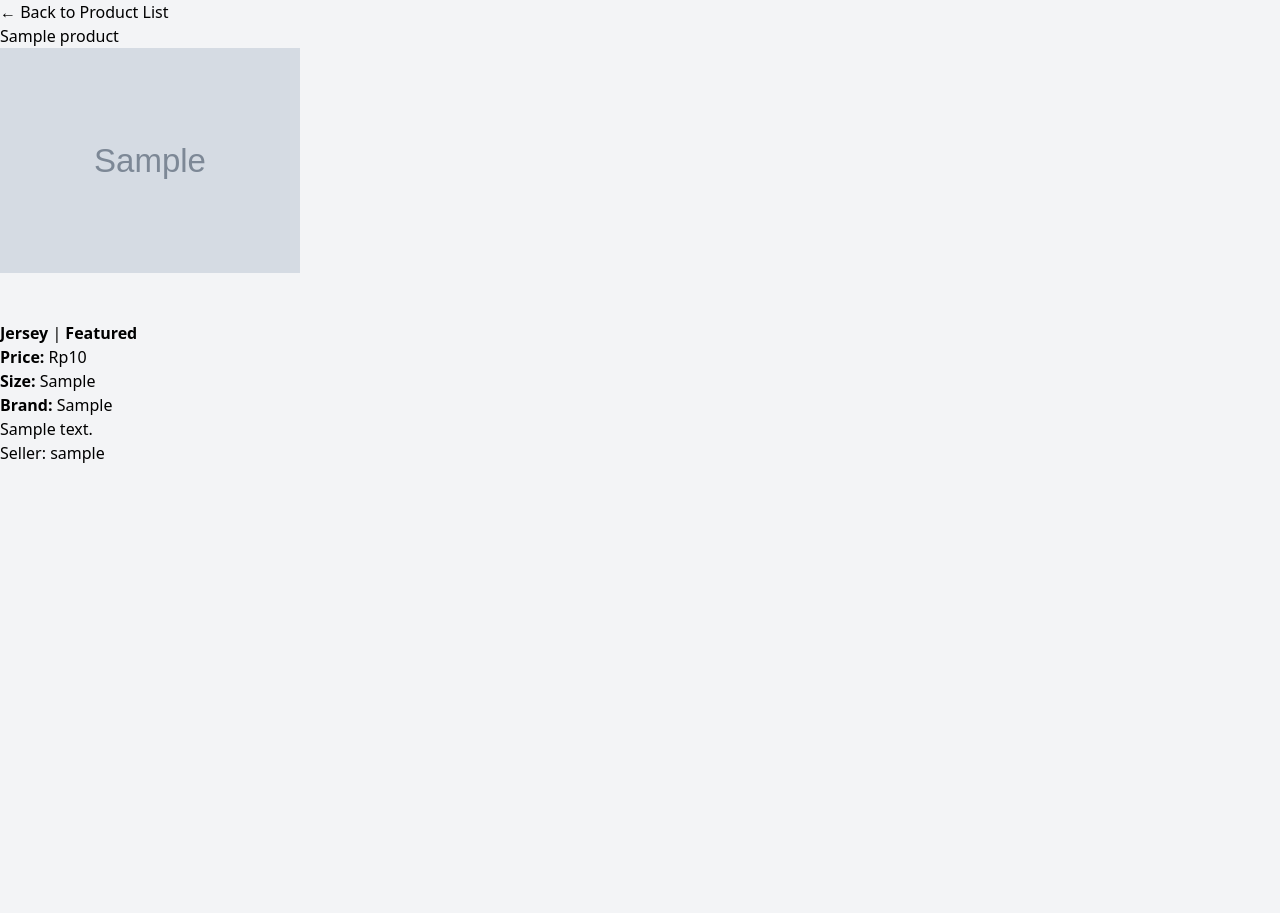
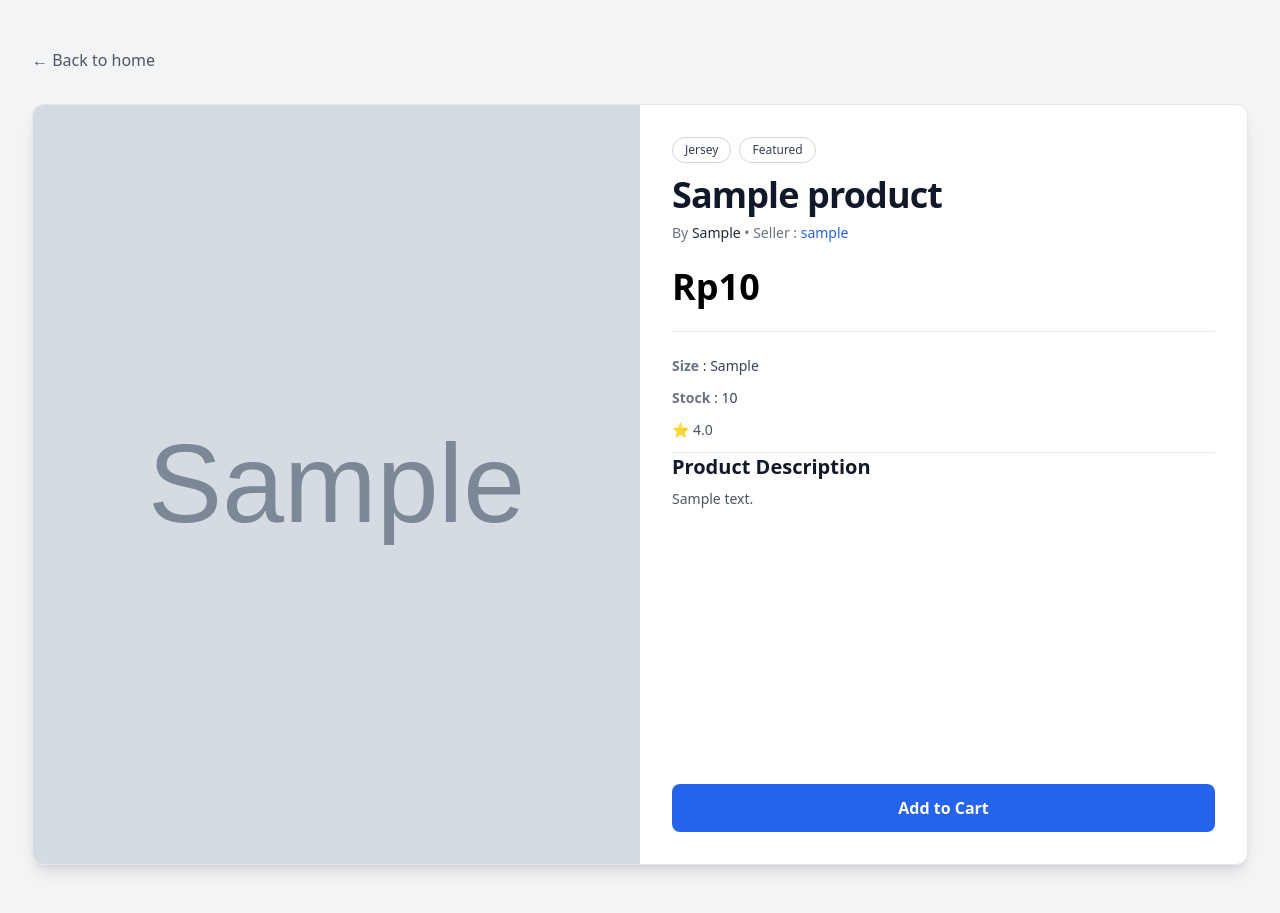
Before and after one commit to namarabigail/goalden-shop, a Django app: page /product/1/ in a window 1280 px wide. Before the commit the page ends 463 px from the top, so only its background shows below. Run offline with Django 5.2, Linux system fonts and the light colour scheme; a user stored in the database is signed in; tables that the repository leaves empty hold one stand-in row (values such as "Sample post"); grey boxes marked "Sample" are stand-in pictures; some libraries are stand-ins or nearby versions.

Commit message:
Fixeed Design Web

```diff
--- a/main/templates/products_detail.html
+++ b/main/templates/products_detail.html
@@ -1,30 +1,88 @@
 {% extends 'base.html' %}
+{% load static %}
+
+{% block meta %}
+<title>{{ product.name }} - Goaldenshop</title>
+{% endblock meta %}
+
 {% block content %}
-<p><a href="{% url 'main:show_main' %}"><button>← Back to Product List</button></a></p>
+<div class="bg-gray-100 w-full min-h-screen font-sans">
+    <div class="max-w-7xl mx-auto px-4 sm:px-6 lg:px-8 py-12">
 
-<h1>{{ product.name }}</h1>
+        <div class="mb-8">
+           <a href="{% url 'main:show_main' %}" class="text-gray-600 hover:text-gray-900 font-medium transition-colors">
+                ← Back to home
+            </a>
+        </div>
 
-{% if product.thumbnail %}
-    <img src="{{ product.thumbnail }}" alt="Product thumbnail" width="300">
-    <br><br>
-{% endif %}
+        <div class="bg-white rounded-xl border border-gray-200 shadow-lg overflow-hidden">
+            <div class="grid grid-cols-1 md:grid-cols-2">
+                <div class="aspect-[4/5] relative overflow-hidden">
+                    {% if product.thumbnail %}
+                        <img src="{{ product.thumbnail }}" alt="{{ product.name }}" class="w-full h-full object-cover">
+                    {% else %}
+                        <div class="w-full h-full bg-gray-200"></div>
+                    {% endif %}
+                </div>
 
-<p>
-    <b>{{ product.get_category_display }}</b>
-    {% if product.is_featured %}
-      | <b>Featured</b>
-    {% endif %}
-</p>
+                <div class="p-8 flex flex-col">
+                    <div class="flex flex-wrap items-center gap-2 mb-3">
+                        <span class="border border-gray-300 bg-white text-gray-700 text-xs font-medium px-3 py-1 rounded-full">
+                            {{ product.get_category_display }}
+                        </span>
+                        {% if product.is_featured %}
+                        <span class="border border-gray-300 bg-white text-gray-700 text-xs font-medium px-3 py-1 rounded-full">
+                            Featured
+                        </span>
+                        {% endif %}
+                    </div>
 
-<p><b>Price:</b> Rp{{ product.price }}</p>
-<p><b>Size:</b> {{ product.size}}</p>
-<p><b>Brand:</b> {{ product.brand }}</p>
-<p>{{ product.description }}</p>
+                    <h1 class="text-3xl lg:text-4xl font-extrabold text-gray-900 tracking-tight mb-2">
+                        {{ product.name }}
+                    </h1>
 
-{% if product.user %}
-    <p>Seller: {{ product.user.username }}</p>
-{% else %}
-    <p>Seller: Anonymous</p>
-{% endif %}
+                    <p class="text-sm text-gray-500 mb-6">
+                        By <span class="font-medium text-gray-800">{{ product.brand }}</span> •
+                        Seller :
+                        <span class="font-medium text-blue-600">
+                            {% if product.user %}{{ product.user.username }}{% else %}Anonymous{% endif %}
+                        </span>
+                    </p>
 
+                    <p class="text-4xl font-bold text-black mb-6">
+                        Rp{{ product.price }}
+                    </p>
+
+                    <div class="space-y-3 text-sm text-gray-700 border-t border-gray-200 pt-6 mb-8">
+                            <span class="font-semibold w-24 text-gray-500">Size</span>
+                            <span>: {{ product.size }}</span>
+
+                            <div>
+                                <span class="font-semibold w-24 text-gray-500">Stock</span>
+                                <span>: {{ product.stock }} </span>
+                            </div>
+
+                            <div class="flex items-center mt-2">
+                                <span class="text-yellow-400">⭐</span>
+                                <span class="text-gray-600 text-sm ml-1 font-medium">{{ product.rating }}</span>
+                            </div>
+
+                            <div class="border-t border-gray-200 ">
+                                <h2 class="text-xl font-bold text-gray-900 mb-2">Product Description</h2>
+                                <div class="prose prose-sm max-w-none text-gray-600">
+                                    {{ product.description|linebreaks }}
+                                </div>
+                            </div>
+                        </div>
+                    <div class="mt-auto">
+                        <button class="w-full bg-blue-600 hover:bg-blue-700 text-white font-bold py-3 px-6 rounded-lg transition duration-300 ease-in-out transform hover:scale-105 focus:outline-none focus:ring-2 focus:ring-offset-2 focus:ring-blue-500">
+                            Add to Cart
+                        </button>
+                    </div>
+                </div>
+            </div>
+
+        </div>
+    </div>
+</div>
 {% endblock content %}
--- a/templates/navbar.html
+++ b/templates/navbar.html
@@ -8,6 +8,7 @@
 
             <div class="category-links flex space-x-6">
                 <a href="/" class="category-link {% if not active_category %}active{% endif %}">Home</a>
+                <a href="{% url 'main:add_products' %}" class="category-link {% if request.path == '/add_products/' %}active{% endif %}">Add Product</a>
                 <a href="?category=sepatu" class="category-link {% if request.GET.category == 'sepatu' %}active{% endif %}">Sepatu</a>
                 <a href="?category=jersey" class="category-link {% if request.GET.category == 'jersey' %}active{% endif %}">Jersey</a>
                 <a href="?category=bola" class="category-link {% if request.GET.category == 'bola' %}active{% endif %}">Bola</a>
```
Also changed, not shown: main/templates/add_products.html (+46 -13 lines).
